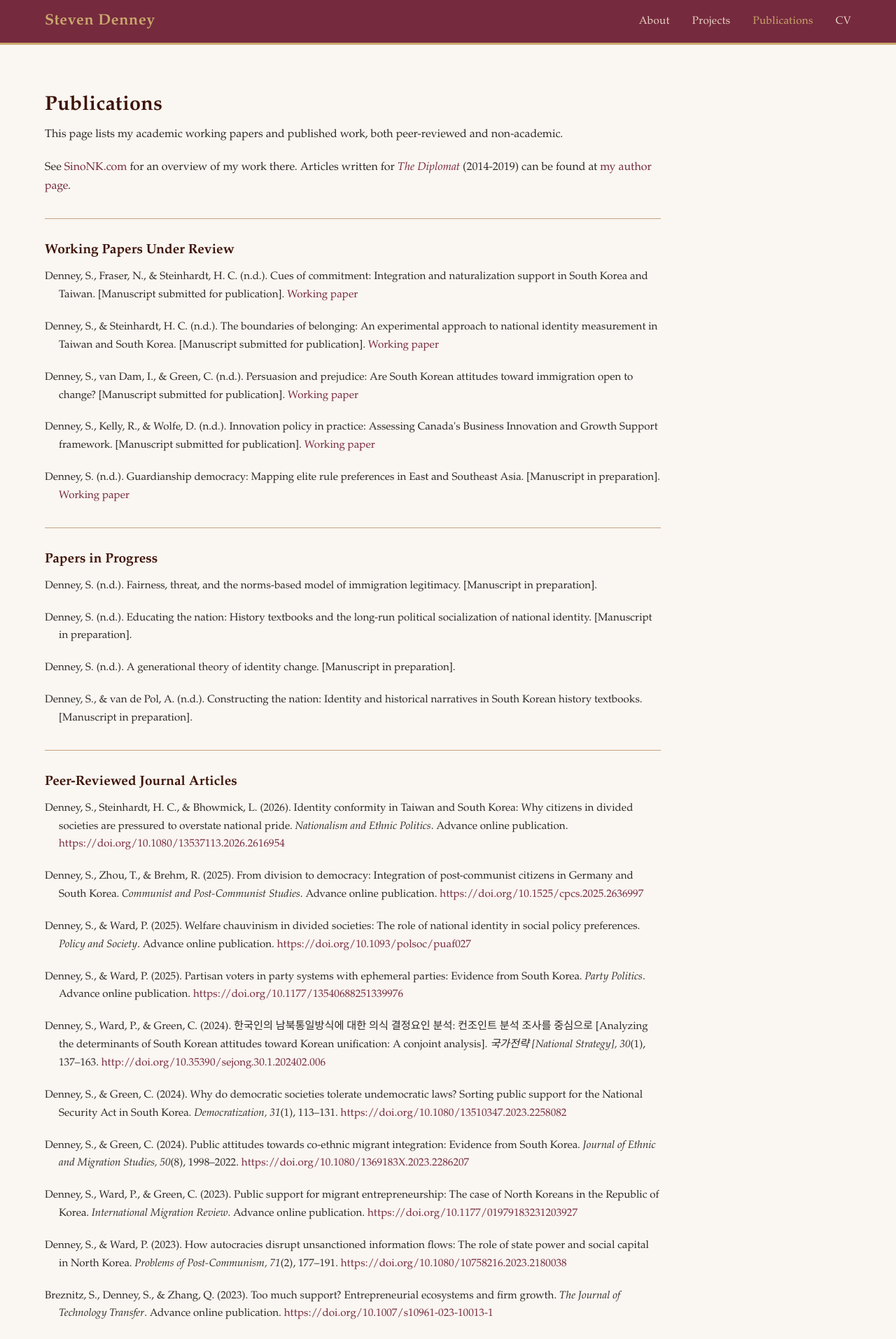
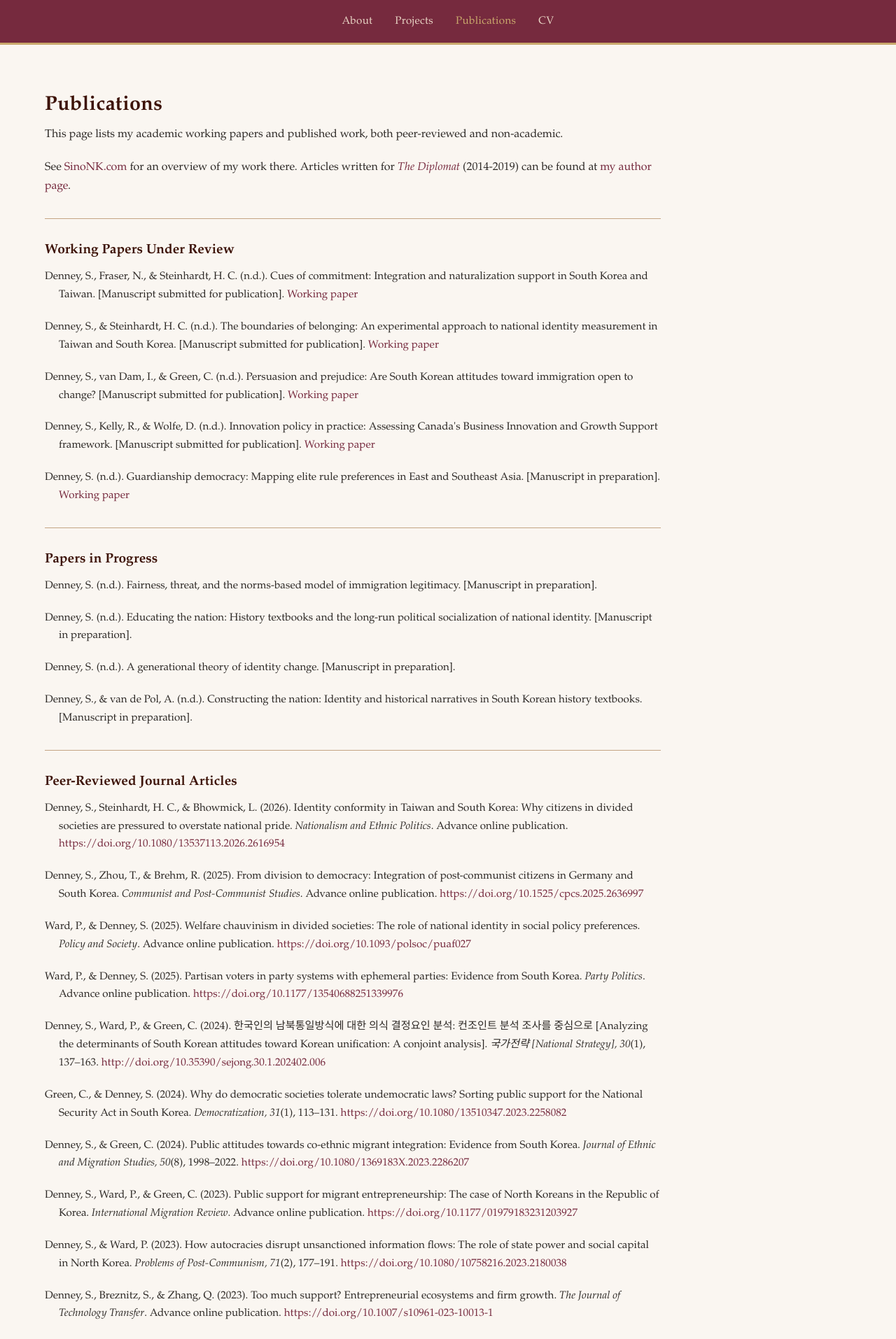
Before and after one commit to scdenney/scdenney.github.io, a Jekyll site: the page built from publications.md, in a window 1280 px wide. Shown: the top 1914 px of the page at 70% size. Built offline with Jekyll 4.4.1, drawn with Linux system fonts in a browser that asks for light colours; some of the changed text lies outside the part shown.

Commit message:
Layout updates and publication author order corrections
- Remove sitemap and Twitter links from footer
- Move Steven Denney name above headshot in sidebar
- Center navigation in masthead (removed duplicate name)
- Increase avatar size to 220px and adjust positioning to show
  more of the image frame
- Fix author ordering on 9 peer-reviewed articles to match CV:
  - Ward & Denney for Policy and Society, Party Politics, Int'l Migration
  - Green & Denney for Democratization
  - Wolfe, DiFrancesco & Denney for Cambridge Journal
  - Song & Denney for Critical Asian Studies
  - Cathcart, Green & Denney for Review of Korean Studies
  - Corrected author order on Regional Studies and J. Tech Transfer

Co-Authored-By: Claude Opus 4.5 <noreply@anthropic.com>

```diff
--- a/_includes/footer.html
+++ b/_includes/footer.html
@@ -1,9 +1,5 @@
 <footer class="site-footer">
   <div class="footer-inner">
-    <div class="footer-links">
-      <a href="{{ '/' | relative_url }}">Sitemap</a>
-      <a href="https://twitter.com/{{ site.author.twitter }}" target="_blank" rel="noopener">Twitter</a>
-    </div>
     <div>&copy; {{ 'now' | date: "%Y" }} {{ site.author.name }}. Powered by Jekyll.</div>
     <div class="footer-credit">Color palette inspired by Wes Anderson's <em>The Grand Budapest Hotel</em></div>
   </div>
--- a/_includes/header.html
+++ b/_includes/header.html
@@ -1,8 +1,5 @@
 <header class="masthead">
   <div class="masthead__inner">
-    <h1 class="masthead__title">
-      <a href="{{ '/' | relative_url }}">Steven Denney</a>
-    </h1>
     <button class="nav-toggle" aria-label="Toggle navigation" onclick="document.querySelector('.masthead__nav').classList.toggle('active')">
       <span></span>
       <span></span>
--- a/_includes/sidebar.html
+++ b/_includes/sidebar.html
@@ -1,7 +1,7 @@
 <aside class="sidebar">
   <div class="author-profile">
+    <h1 class="author__name"><a href="{{ '/' | relative_url }}">Steven Denney</a></h1>
     <img src="{{ '/assets/images/headshot.png' | relative_url }}" alt="Steven Denney" class="author__avatar">
-    <h2 class="author__name">Steven Denney</h2>
     <p class="author__title">Assistant Professor at Leiden University</p>
 
     <ul class="author__urls">
--- a/assets/css/style.css
+++ b/assets/css/style.css
@@ -52,7 +52,7 @@ body {
   margin: 0 auto;
   padding: 0 1.5rem;
   display: flex;
-  justify-content: space-between;
+  justify-content: center;
   align-items: center;
 }
 
@@ -137,22 +137,31 @@ body {
 }
 
 .author__avatar {
-  width: 180px;
-  height: 180px;
+  width: 220px;
+  height: 220px;
   border-radius: 50%;
-  object-fit: contain;
-  background-color: var(--cream);
+  object-fit: cover;
+  object-position: center 15%;
   border: 4px solid white;
   box-shadow: 0 4px 20px rgba(0,0,0,0.12);
   margin-bottom: 1.25rem;
 }
 
 .author__name {
-  font-size: 1.2rem;
+  font-size: 1.4rem;
   font-weight: 600;
   color: var(--deep-plum);
-  margin: 0 0 0.35rem;
+  margin: 0 0 1rem;
   letter-spacing: 0.02em;
+}
+
+.author__name a {
+  color: var(--deep-plum);
+  text-decoration: none;
+}
+
+.author__name a:hover {
+  color: var(--burgundy);
 }
 
 .author__title {
--- a/publications.md
+++ b/publications.md
@@ -67,11 +67,11 @@ Denney, S., Zhou, T., & Brehm, R. (2025). From division to democracy: Integratio
 </p>
 
 <p class="publication-item">
-Denney, S., & Ward, P. (2025). Welfare chauvinism in divided societies: The role of national identity in social policy preferences. <em>Policy and Society</em>. Advance online publication. <a href="https://doi.org/10.1093/polsoc/puaf027" target="_blank">https://doi.org/10.1093/polsoc/puaf027</a>
+Ward, P., & Denney, S. (2025). Welfare chauvinism in divided societies: The role of national identity in social policy preferences. <em>Policy and Society</em>. Advance online publication. <a href="https://doi.org/10.1093/polsoc/puaf027" target="_blank">https://doi.org/10.1093/polsoc/puaf027</a>
 </p>
 
 <p class="publication-item">
-Denney, S., & Ward, P. (2025). Partisan voters in party systems with ephemeral parties: Evidence from South Korea. <em>Party Politics</em>. Advance online publication. <a href="https://doi.org/10.1177/13540688251339976" target="_blank">https://doi.org/10.1177/13540688251339976</a>
+Ward, P., & Denney, S. (2025). Partisan voters in party systems with ephemeral parties: Evidence from South Korea. <em>Party Politics</em>. Advance online publication. <a href="https://doi.org/10.1177/13540688251339976" target="_blank">https://doi.org/10.1177/13540688251339976</a>
 </p>
 
 <p class="publication-item">
@@ -79,7 +79,7 @@ Denney, S., Ward, P., & Green, C. (2024). 한국인의 남북통일방식에 대
 </p>
 
 <p class="publication-item">
-Denney, S., & Green, C. (2024). Why do democratic societies tolerate undemocratic laws? Sorting public support for the National Security Act in South Korea. <em>Democratization, 31</em>(1), 113–131. <a href="https://doi.org/10.1080/13510347.2023.2258082" target="_blank">https://doi.org/10.1080/13510347.2023.2258082</a>
+Green, C., & Denney, S. (2024). Why do democratic societies tolerate undemocratic laws? Sorting public support for the National Security Act in South Korea. <em>Democratization, 31</em>(1), 113–131. <a href="https://doi.org/10.1080/13510347.2023.2258082" target="_blank">https://doi.org/10.1080/13510347.2023.2258082</a>
 </p>
 
 <p class="publication-item">
@@ -95,7 +95,7 @@ Denney, S., & Ward, P. (2023). How autocracies disrupt unsanctioned information
 </p>
 
 <p class="publication-item">
-Breznitz, S., Denney, S., & Zhang, Q. (2023). Too much support? Entrepreneurial ecosystems and firm growth. <em>The Journal of Technology Transfer</em>. Advance online publication. <a href="https://doi.org/10.1007/s10961-023-10013-1" target="_blank">https://doi.org/10.1007/s10961-023-10013-1</a>
+Denney, S., Breznitz, S., & Zhang, Q. (2023). Too much support? Entrepreneurial ecosystems and firm growth. <em>The Journal of Technology Transfer</em>. Advance online publication. <a href="https://doi.org/10.1007/s10961-023-10013-1" target="_blank">https://doi.org/10.1007/s10961-023-10013-1</a>
 </p>
 
 <p class="publication-item">
@@ -103,11 +103,11 @@ Denney, S., Wolfe, D., & Southin, T. (2023). Do winners pick government? How sca
 </p>
 
 <p class="publication-item">
-Denney, S., & Ward, P. (2022). Welfare chauvinism among co-ethnics: Evidence from a conjoint experiment in South Korea. <em>International Migration, 60</em>(5), 74–90. <a href="https://doi.org/10.1111/imig.12937" target="_blank">https://doi.org/10.1111/imig.12937</a>
+Ward, P., & Denney, S. (2022). Welfare chauvinism among co-ethnics: Evidence from a conjoint experiment in South Korea. <em>International Migration, 60</em>(5), 74–90. <a href="https://doi.org/10.1111/imig.12937" target="_blank">https://doi.org/10.1111/imig.12937</a>
 </p>
 
 <p class="publication-item">
-Denney, S., Wolfe, D., & DiFrancesco, R. (2022). Localization of global networks: New mandates for MNEs in regional economies. <em>Cambridge Journal of Regions, Economy and Society, 15</em>(2), 323–342. <a href="https://doi.org/10.1093/cjres/rsac002" target="_blank">https://doi.org/10.1093/cjres/rsac002</a>
+Wolfe, D. A., DiFrancesco, R. J., & Denney, S. (2022). Localization of global networks: New mandates for MNEs in regional economies. <em>Cambridge Journal of Regions, Economy and Society, 15</em>(2), 323–342. <a href="https://doi.org/10.1093/cjres/rsac002" target="_blank">https://doi.org/10.1093/cjres/rsac002</a>
 </p>
 
 <p class="publication-item">
@@ -123,15 +123,15 @@ Denney, S., Ward, P., & Green, C. (2020). The limits of ethnic capital: Impacts
 </p>
 
 <p class="publication-item">
-Denney, S., Wolfe, D., & Southin, T. (2020). Entrepreneurs and cluster evolution: The transformation of Toronto's ICT cluster. <em>Regional Studies, 55</em>(2), 196–207. <a href="https://doi.org/10.1080/00343404.2020.1762854" target="_blank">https://doi.org/10.1080/00343404.2020.1762854</a>
+Denney, S., Southin, T., & Wolfe, D. A. (2020). Entrepreneurs and cluster evolution: The transformation of Toronto's ICT cluster. <em>Regional Studies, 55</em>(2), 196–207. <a href="https://doi.org/10.1080/00343404.2020.1762854" target="_blank">https://doi.org/10.1080/00343404.2020.1762854</a>
 </p>
 
 <p class="publication-item">
-Denney, S., & Song, J. (2019). Studying North Korea through North Korean migrants: Lessons from the field. <em>Critical Asian Studies, 51</em>(3), 451–466. <a href="https://doi.org/10.1080/14672715.2019.1611462" target="_blank">https://doi.org/10.1080/14672715.2019.1611462</a>
+Song, J., & Denney, S. (2019). Studying North Korea through North Korean migrants: Lessons from the field. <em>Critical Asian Studies, 51</em>(3), 451–466. <a href="https://doi.org/10.1080/14672715.2019.1611462" target="_blank">https://doi.org/10.1080/14672715.2019.1611462</a>
 </p>
 
 <p class="publication-item">
-Cathcart, A., Denney, S., & Green, C. (2014). How authoritarian regimes maintain domain consensus: North Korea's information strategies in the Kim Jong-un era. <em>Review of Korean Studies, 17</em>(2), 145–178. <a href="https://doi.org/10.25024/review.2014.17.2.005" target="_blank">https://doi.org/10.25024/review.2014.17.2.005</a>
+Cathcart, A., Green, C., & Denney, S. (2014). How authoritarian regimes maintain domain consensus: North Korea's information strategies in the Kim Jong-un era. <em>Review of Korean Studies, 17</em>(2), 145–178. <a href="https://doi.org/10.25024/review.2014.17.2.005" target="_blank">https://doi.org/10.25024/review.2014.17.2.005</a>
 </p>
 
 <p class="publication-item">
```
